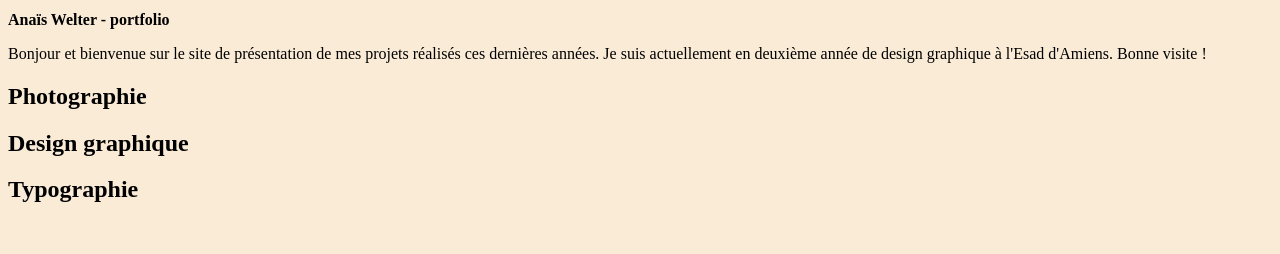
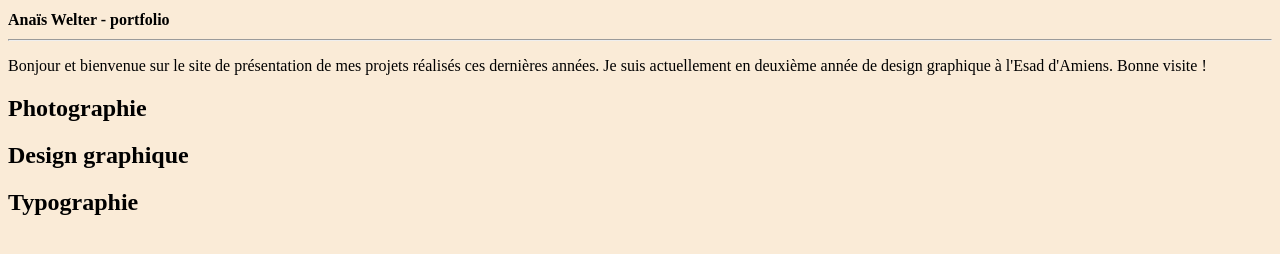
Before and after one commit to Anais0110/Anais0110.github.io, a plain HTML site: page index.html in a window 1280 px wide. Drawn offline with Linux system fonts and the light colour scheme.

Commit message:
Update index.html

```diff
--- a/index.html
+++ b/index.html
@@ -8,7 +8,7 @@
     <link rel="stylesheet" href="style.css">
 </head>
 <body>
-    <h1>Anaïs Welter - portfolio</h1>
+    <h1>Anaïs Welter - portfolio</h1> <hr>
     <p>Bonjour et bienvenue sur le site de présentation de mes projets réalisés ces dernières années. Je suis actuellement en deuxième année de design graphique à l'Esad d'Amiens. Bonne visite !</p>
 <h2>Photographie</h2>
 <h2>Design graphique</h2>
```
